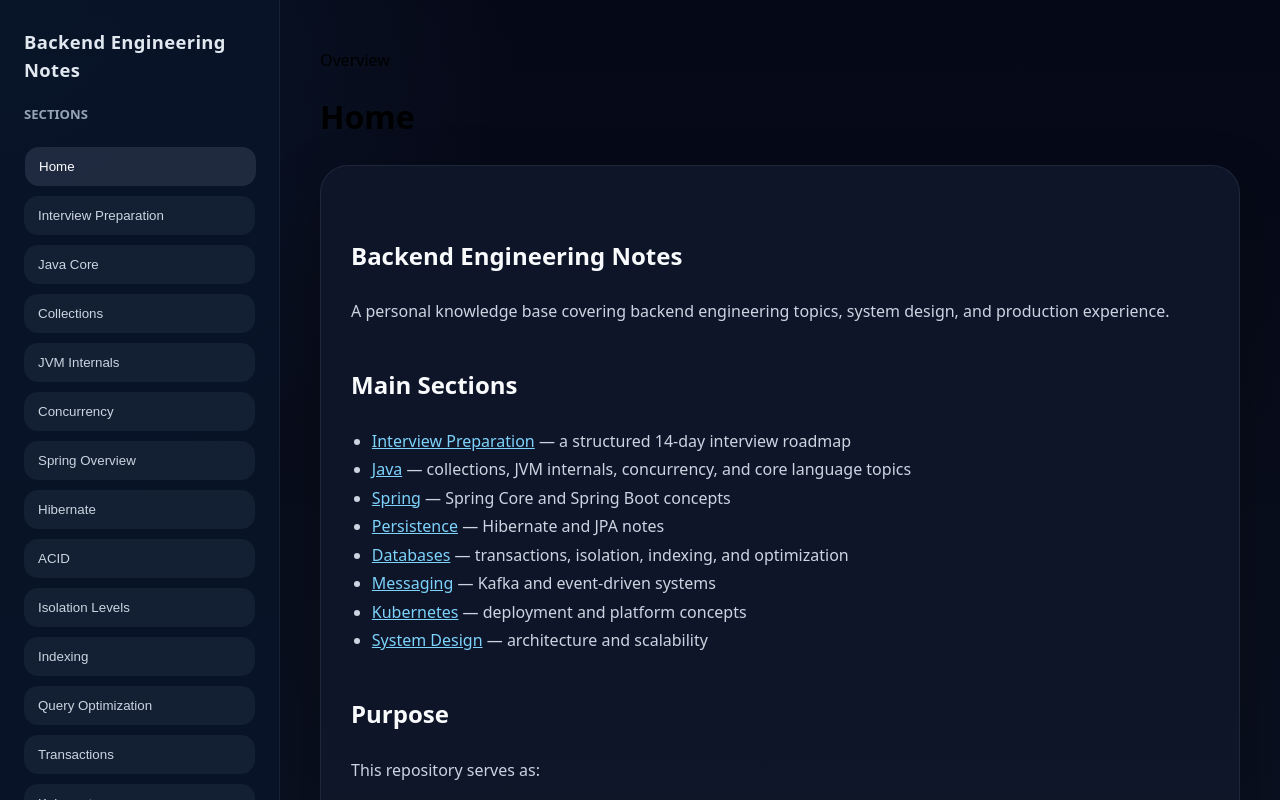
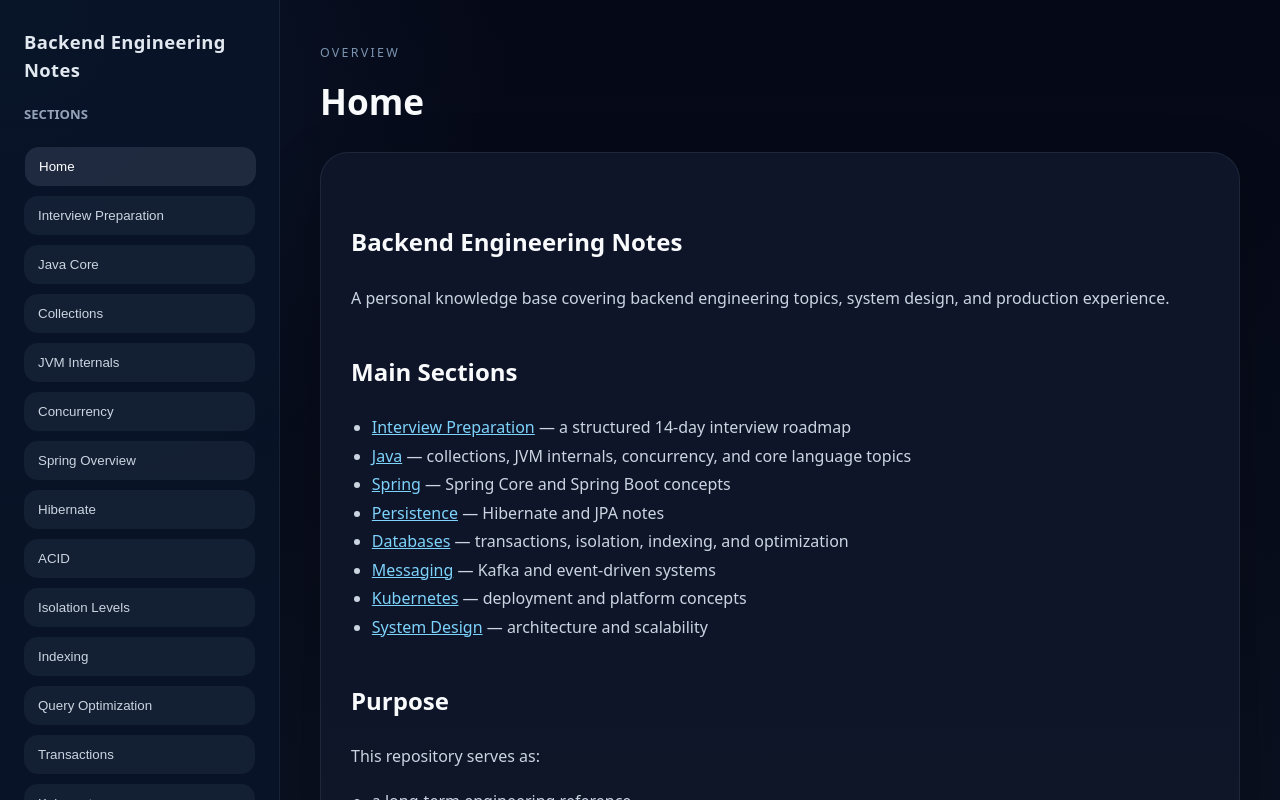
Before and after one commit to ameltonyan/backend-engineering-notes, a React (Vite) app: page / in a window 1280 px wide. Shown: the top 800 px of the page. Built offline with nearby package versions, Linux system fonts and the light colour scheme.

Commit message:
correct the headers style

```diff
--- a/src/components/Header.css
+++ b/src/components/Header.css
@@ -10,7 +10,7 @@
   margin-bottom: 12px;
 }
 
-h1 {
+.page-header h1 {
   margin: 0;
   font-size: 2.2rem;
   color: #f8fafc;
--- a/src/components/Header.tsx
+++ b/src/components/Header.tsx
@@ -1,3 +1,5 @@
+import './Header.css'
+
 type HeaderProps = {
   title: string
   section: string
```
